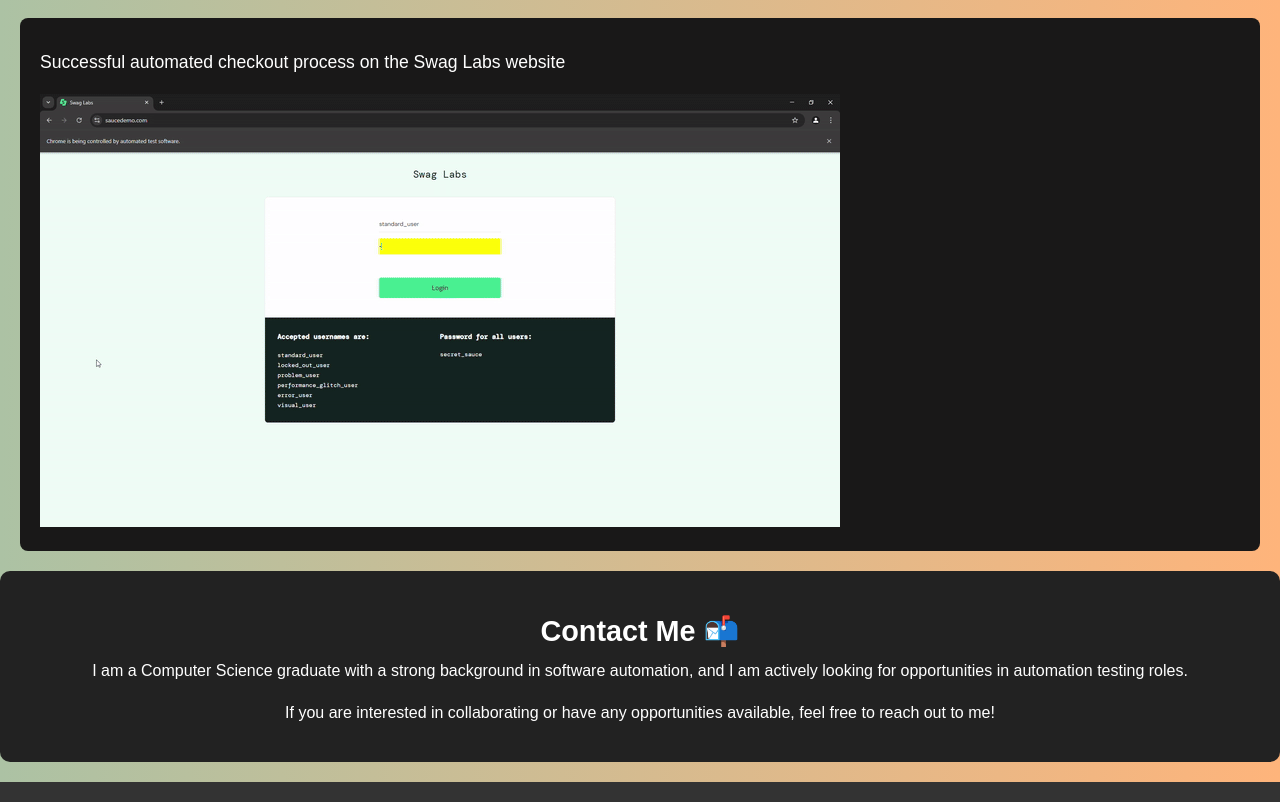
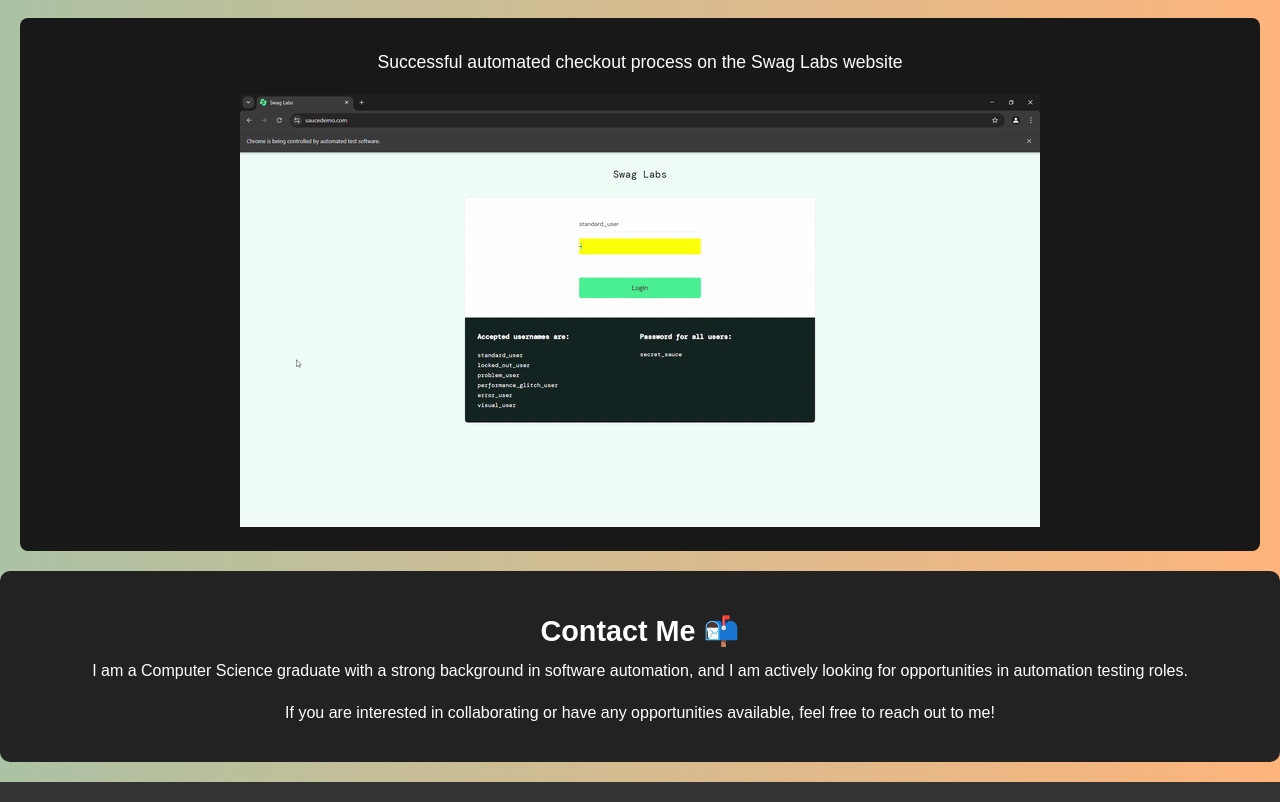
Before and after one commit to AssafHIT/SauceDemoWebsite, a plain HTML site: page index.html in a window 1280 px wide. Shown: the part 1550-2352 px from the top of the page. Drawn offline with Linux system fonts and the light colour scheme.

Commit message:
Gif scalability

```diff
--- a/style.css
+++ b/style.css
@@ -214,3 +214,11 @@
         font-size: 1rem;
     }
 }
+#screenshots {
+    text-align: center;
+}
+
+#screenshots img {
+    max-width: 100%;
+    height: auto;
+}
```
